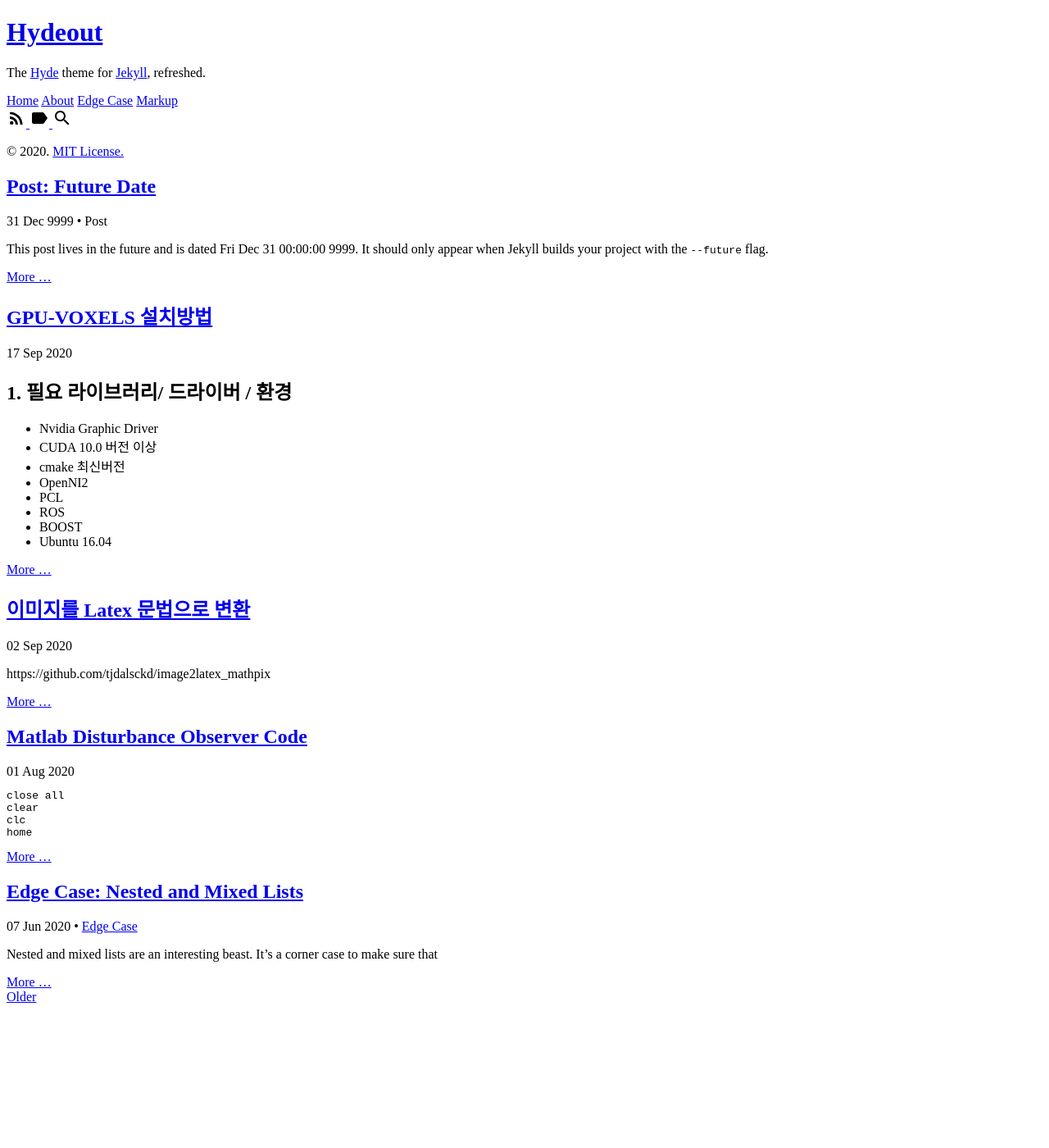
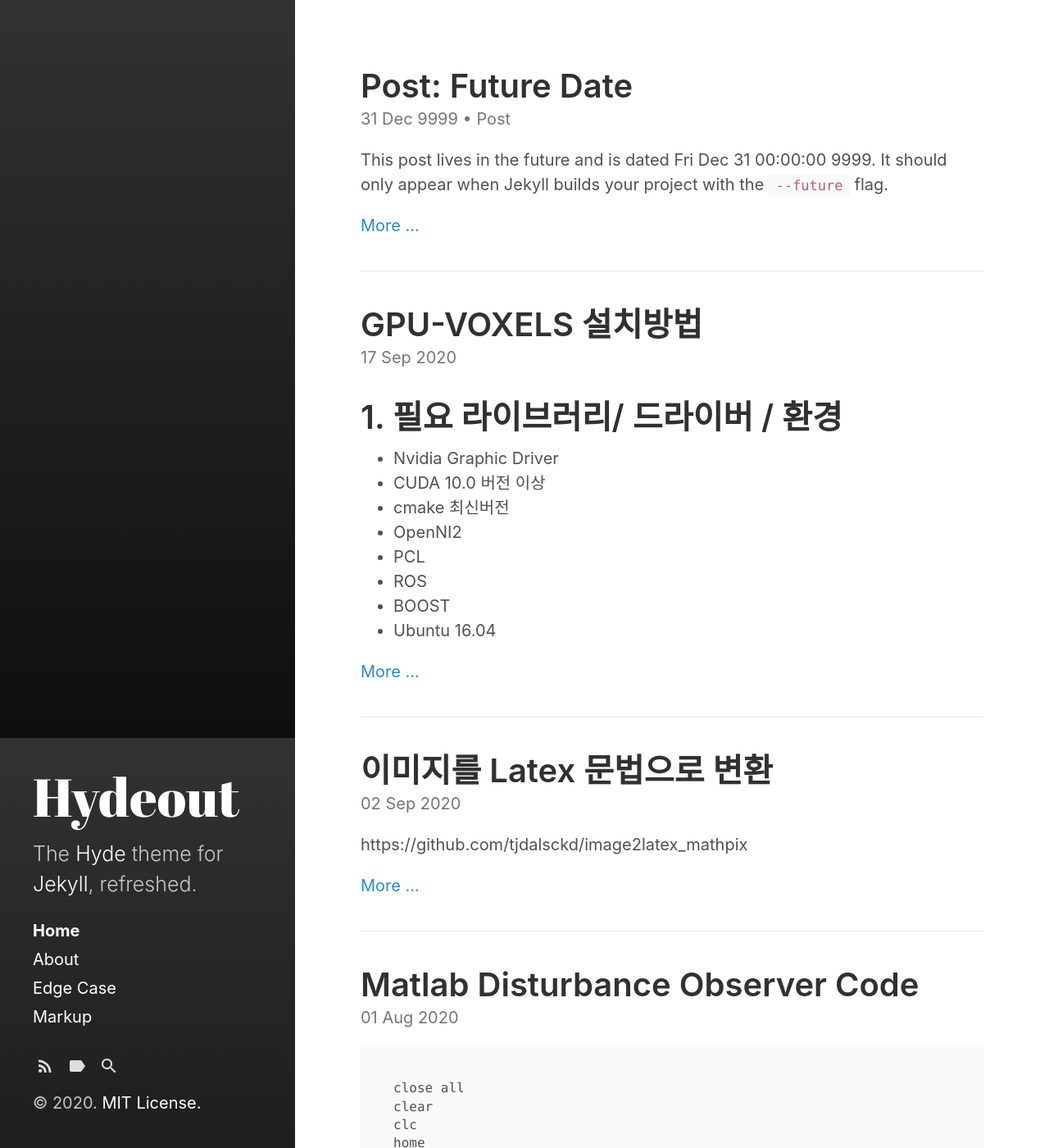
Before and after one commit to tjdalsckd/tjdalsckd.github.io, a Jekyll site: the page built from index.html, in a window 1280 px wide and 1400 px high. Shown: the whole window at 82% size. Built offline with Jekyll 4.4.1, drawn with Linux system fonts in a browser that asks for light colours; the list of posts is cut into pages by our own code.

Commit message:
Add files via upload

```diff
--- /dev/null
+++ b/assets/css/main.scss
@@ -0,0 +1,6 @@
+---
+# Use a comment to ensure Jekyll reads the file to be transformed into CSS later
+# only main files contain this front matter, not partials.
+---
+
+@import "hydeout";
```
Also changed, not shown: about.md (line endings or trailing spaces).
